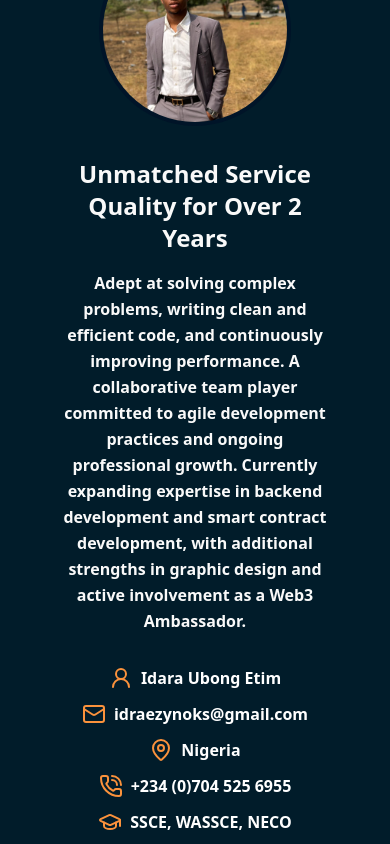
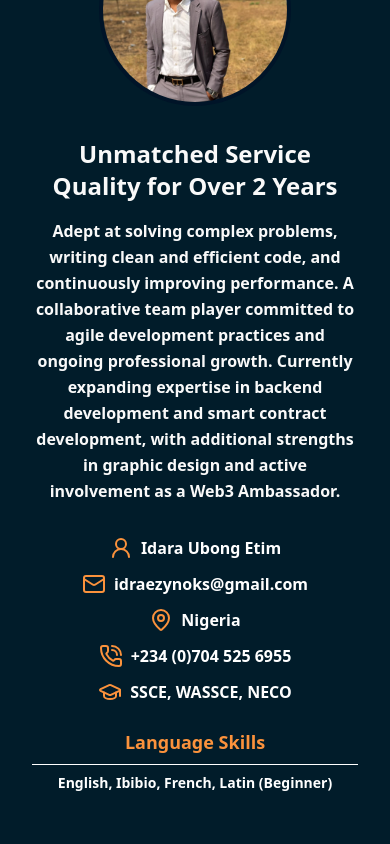
Before and after one commit to Idraezy/My-Portfolio, a React (Vite) app in the folder my-project/: page / in a window 390 px wide. Shown: the part 1180-2024 px from the top of the page. Built offline with nearby package versions, Linux system fonts and the light colour scheme.

Commit message:
Updated folders

```diff
--- a/my-project/src/App.tsx
+++ b/my-project/src/App.tsx
@@ -5,8 +5,8 @@ import { AnimatePresence } from "framer-motion";
 import Header from './homepage/header/Header';
 import Section from './homepage/header/section/Section';
 import Footer from './homepage/header/footer/Footer';
-import Preloader from './Preloader';
-import BackgroundAnimation from './Background';
+import Preloader from './settings/Preloader';
+import BackgroundAnimation from './settings/Background';
 import Article from './homepage/header/article/Article';
 import Conclusion from './homepage/header/article/Conclusion';
 import FinalFooter from './homepage/header/footer/FinalFooter';
@@ -15,7 +15,7 @@ import PersonalInfo from './homepage/header/article/PersonalInfo';
 import Experience from './homepage/header/article/Experience';
 import Skills from './homepage/header/article/Skills';
 import Projects from './projectpage/Projects';
-import ScrollToTop from './scrollToTop';
+import ScrollToTop from './settings/scrollToTop';
 
 function App() {
   const [darkMode, setDarkMode] = useState(true);
--- a/my-project/src/homepage/header/article/PersonalInfo.tsx
+++ b/my-project/src/homepage/header/article/PersonalInfo.tsx
@@ -4,8 +4,9 @@ import prof from "../../../assets/prof.jpg";
 
 function PersonalInfo() {
   return (
-    <div className="w-full mt-10">
-      <div className="flex flex-col items-center p-5 gap-8 sm:flex-col md:flex-col lg:flex-row lg:justify-evenly lg:items-start">
+    <div className="w-full mt-10 overflow-hidden">
+      <div className="max-w-7xl mx-auto px-4 sm:px-6 lg:px-8">
+        <div className="flex flex-col items-center gap-8 sm:flex-col md:flex-col lg:flex-row lg:justify-between lg:items-start">
 
           {/* Profile Image */}
           <motion.div
@@ -13,7 +14,7 @@ function PersonalInfo() {
             whileInView={{ opacity: 1, x: 0 }}
             transition={{ duration: 1, ease: "easeOut" }}
             viewport={{ once: true, amount: 0.3 }}
-          className="flex justify-center w-full sm:w-auto md:w-auto lg:w-1/3"
+            className="flex justify-center w-full sm:w-auto md:w-auto lg:w-auto flex-shrink-0"
           >
             <div className="relative w-48 h-48 sm:w-56 sm:h-56 md:w-60 md:h-60 lg:w-64 lg:h-64 rounded-full overflow-hidden border-4 border-[#001428]">
               <img
@@ -30,7 +31,7 @@ function PersonalInfo() {
             whileInView={{ opacity: 1, x: 0 }}
             transition={{ duration: 1, ease: "easeOut" }}
             viewport={{ once: true, amount: 0.3 }}
-          className="text-center px-6 sm:px-10 md:px-16 lg:text-left lg:px-0 lg:w-2/3"
+            className="text-center lg:text-left lg:flex-1 lg:ml-8 w-full lg:w-auto"
           >
             <p className="text-2xl font-bold sm:text-3xl md:text-4xl">
               Unmatched Service Quality for Over 2 Years
@@ -47,32 +48,32 @@ function PersonalInfo() {
 
             <div className="mt-8 space-y-3 sm:text-base md:text-lg text-base text-black font-semibold dark:text-white">
               <div className="flex items-center justify-center gap-2 lg:justify-start">
-              <UserRound className="text-black dark:text-orange-400 " />
-              <p>Idara Ubong Etim</p>
+                <UserRound className="text-black dark:text-orange-400 flex-shrink-0" />
+                <p className="break-words">Idara Ubong Etim</p>
               </div>
 
               <div className="flex items-center justify-center gap-2 lg:justify-start">
-              <Mail className="text-black dark:text-orange-400" />
-              <p>idraezynoks@gmail.com</p>
+                <Mail className="text-black dark:text-orange-400 flex-shrink-0" />
+                <p className="break-words">idraezynoks@gmail.com</p>
               </div>
 
               <div className="flex items-center justify-center gap-2 lg:justify-start">
-              <MapPin className="text-black dark:text-orange-400" />
+                <MapPin className="text-black dark:text-orange-400 flex-shrink-0" />
                 <p>Nigeria</p>
               </div>
 
               <div className="flex items-center justify-center gap-2 lg:justify-start">
-              <PhoneCall className="text-black dark:text-orange-400" />
-              <p>+234 (0)704 525 6955</p>
+                <PhoneCall className="text-black dark:text-orange-400 flex-shrink-0" />
+                <p className="break-words">+234 (0)704 525 6955</p>
               </div>
 
               <div className="flex items-center justify-center gap-2 lg:justify-start">
-              <GraduationCap className="text-black dark:text-orange-400" />
+                <GraduationCap className="text-black dark:text-orange-400 flex-shrink-0" />
                 <p>SSCE, WASSCE, NECO</p>
               </div>
             </div>
 
-          <div className="mt-6 text-black font-semibold dark:text-white ">
+            <div className="mt-6 text-black font-semibold dark:text-white">
               <p className="mb-2 text-lg text-black dark:text-orange-400">
                 Language Skills
               </p>
@@ -84,6 +85,7 @@ function PersonalInfo() {
           </motion.div>
         </div>
       </div>
+    </div>
   );
 }
 
```
Also changed, not shown: my-project/src/settings/Background.tsx (renamed from my-project/src/Background.tsx), my-project/src/settings/Preloader.tsx (renamed from my-project/src/Preloader.tsx), my-project/src/settings/scrollToTop.tsx (renamed from my-project/src/scrollToTop.tsx). Lines whose indentation alone changed are shown as unchanged.
